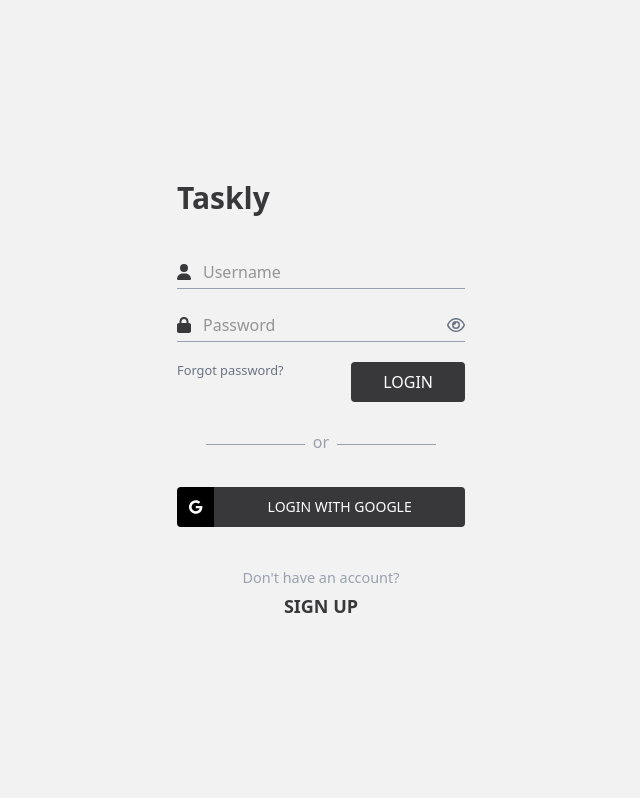
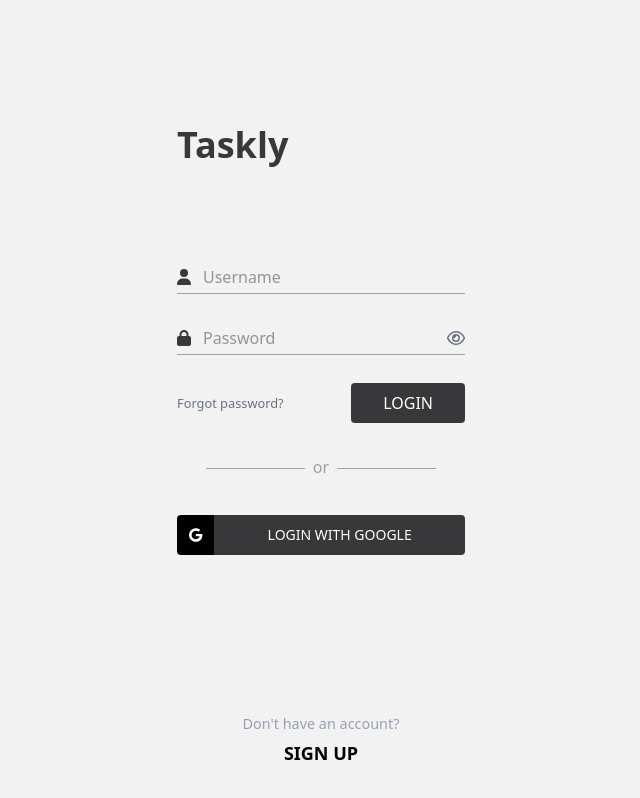
Before and after one commit to gabyel-dev/ToDoList, a React (Vite) app in the folder Frontend/: page / in a window 1280 px wide. Shown: the whole page, without its empty margins (319-959 px from the left). Built offline with nearby package versions, Linux system fonts and the light colour scheme; no server answers.

Commit message:
updated LoginUI

```diff
--- a/Frontend/src/components/authentication/Login.jsx
+++ b/Frontend/src/components/authentication/Login.jsx
@@ -71,12 +71,13 @@
   }, [navigate]);
 
   return (
-    <div className="w-full h-[100vh] flex flex-col justify-center items-center bg-[#f2f2f2] text-[#38383A]">
-      <div className="w-[18em] text-left pb-10">
-        <h1 className="text-left font-bold text-3xl">Taskly</h1>
+    <>
+      <div className="w-full h-[85vh] flex flex-col justify-center items-center bg-[#f2f2f2] text-[#38383A]">
+        <div className="w-[18em] text-left pb-24">
+          <h1 className="text-left font-bold text-4xl">Taskly</h1>
         </div>
-      <div className="flex flex-col justify-center items-center gap-10">
-        <form onSubmit={handleLogin} className="w-[18em] flex flex-col gap-5">
+        <div className="flex flex-col justify-center items-center gap-11">
+          <form onSubmit={handleLogin} className="w-[18em] flex flex-col gap-7">
             <div className="flex justify-start items-center gap-2 border-b-1 border-gray-400">
               {user_icon}
               <input
@@ -89,6 +90,7 @@
                 placeholder="Username"
               />
             </div>
+            <div>
               <div className="flex justify-between items-center gap-2 border-b-1 border-gray-400">
                 <div className="flex justify-start items-center gap-2 w-full">
                   {password_icon}
@@ -102,14 +104,22 @@
                     placeholder="Password"
                   />
                 </div>
+
                 <button onClick={toggleShow} className="text-gray-500">
                   {showPassword ? hide : show}
                 </button>
               </div>
+              {error && (
+                <p className="text-red-400 text-[0.8em] flex justify-start text-left leading-8 rounded-sm ">
+                  {error}
+                </p>
+              )}
+            </div>
+
             <div className="flex justify-between items-center">
               <Link
                 to={"/reset-password"}
-              className="text-[0.8em] leading-0 pb-6 text-gray-500"
+                className="text-[0.8em] leading-0 text-gray-500"
               >
                 Forgot password?
               </Link>
@@ -121,9 +131,6 @@
                 LOGIN
               </button>
             </div>
-          {error && (
-            <p className="text-red-500 text-[0.8em] leading-0 pb-3 ">{error}</p>
-          )}
           </form>
           <div className="flex justify-center items-center gap-2 w-[80%] leading-0">
             <hr className="flex-grow border-gray-400" />
@@ -139,13 +146,14 @@
               LOGIN WITH GOOGLE
             </button>
           </div>
-        <div className="flex flex-col justify-center items-center gap-1">
+        </div>
+      </div>
+      <div className="flex flex-col justify-center items-center gap-1 bottom-0 bg-[#f2f2f2] h-[15vh]">
         <p className="text-gray-400 text-[0.9em]">Don't have an account?</p>
         <Link to={"/register"} className="font-semibold text-lg">
           SIGN UP
         </Link>
       </div>
-      </div>
-    </div>
+    </>
   );
 }
```
Lines whose indentation alone changed are shown as unchanged.
